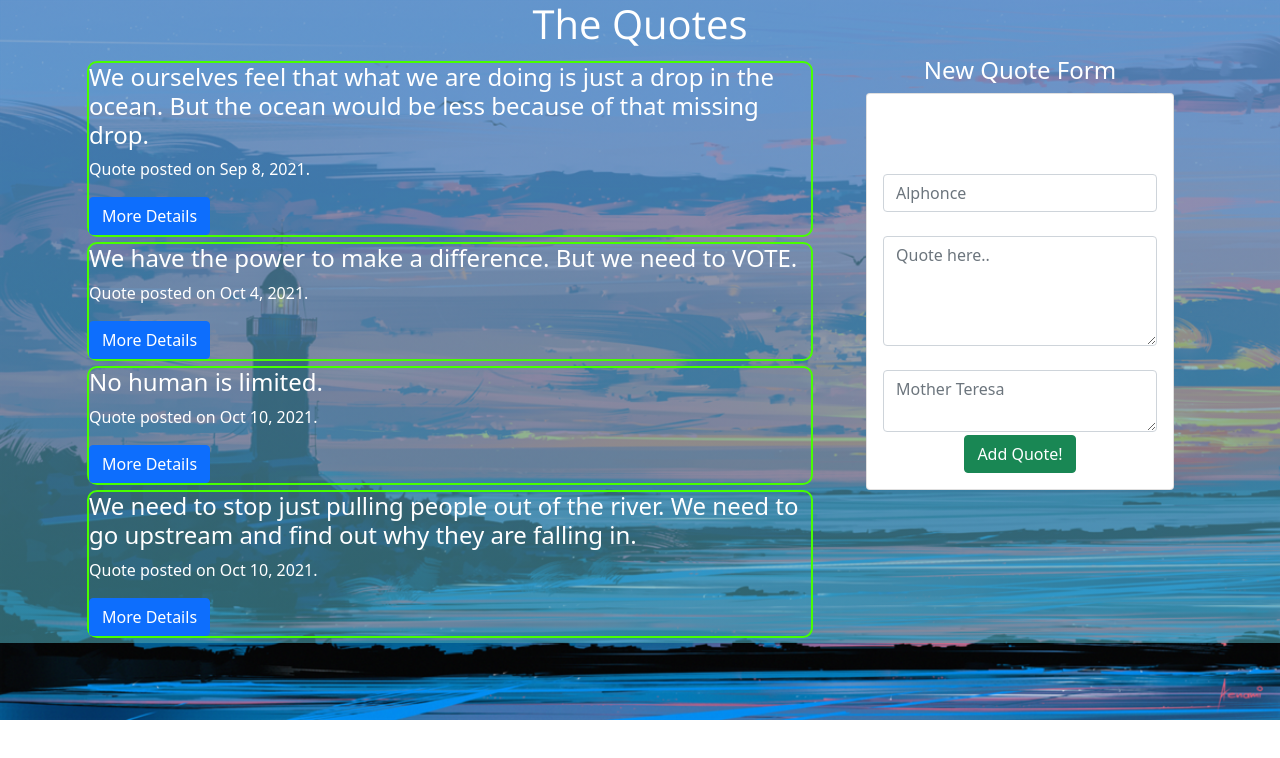
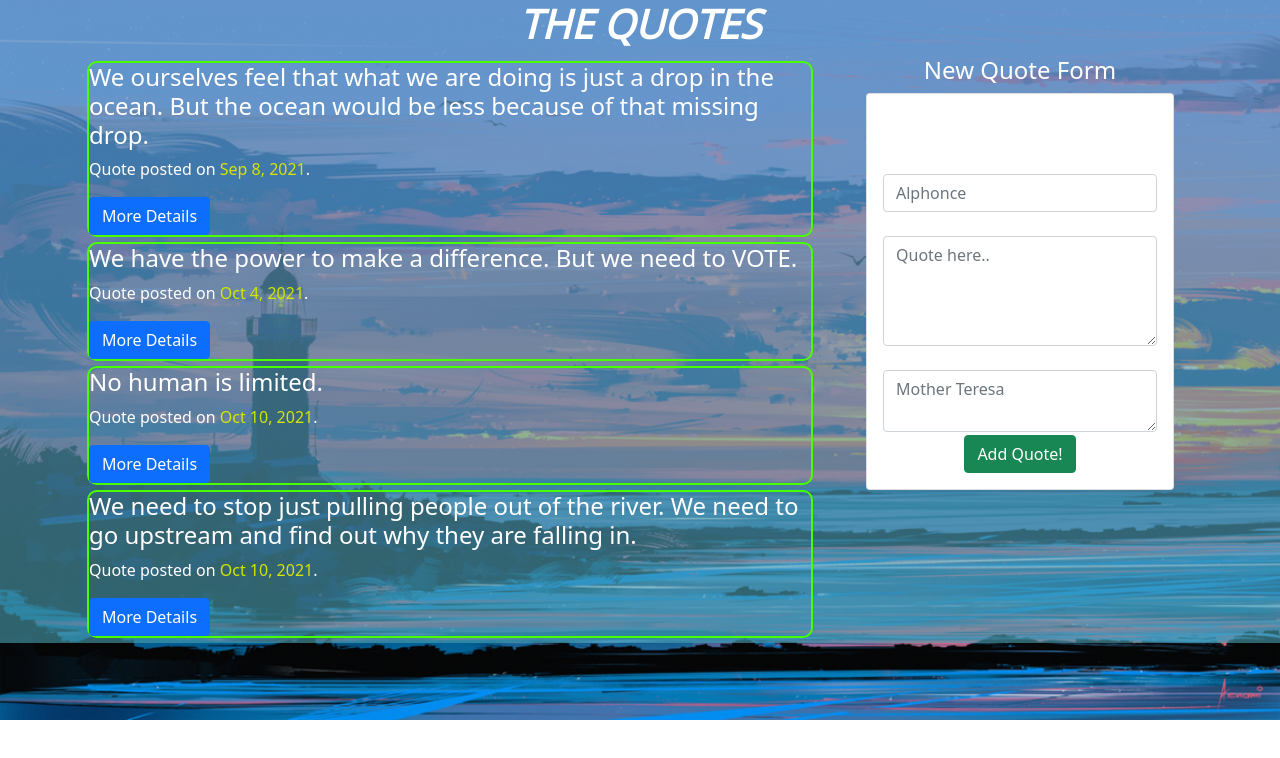
Before and after one commit to Kips-alih/Quotes-App, an Angular app: page / in a window 1280 px wide. Shown: the top 758 px of the page. Built offline with nearby package versions, Linux system fonts and the light colour scheme.

Commit message:
Modify quotecomponent template and stylesheet

```diff
--- a/src/app/quote/quote.component.css
+++ b/src/app/quote/quote.component.css
@@ -2,12 +2,19 @@
 h1{
   text-align: center;
   font-family: 'Open Sans', sans-serif;
+  font-style: oblique;
+  font-weight: 700;
+  text-transform: uppercase;
 }
 div[id="yourQuote"]{
   border: 2px solid rgb(72, 255, 0);
   border-radius: 10px;
   margin:5px
 }
+span[id="posted"]{
+  color: rgb(213, 228, 4);
+
+}
 /* div[class="right"]{
   float: right;
   margin-top: -70px;
--- a/src/app/quote/quote.component.html
+++ b/src/app/quote/quote.component.html
@@ -4,7 +4,7 @@
     <div class="col-md-8">
         <div id="yourQuote" *ngFor='let quote of quotes;let i=index'>
           <h4 appHighlighter>{{quote.theQuote}}</h4>
-          <p>Quote posted on {{quote.creationDate|date}}.</p>
+          <p>Quote posted on <span id="posted">{{quote.creationDate|date}}</span>.</p>
           <div class="right">
             <button class="btn btn-primary" (click)='toggleDetails(i)'>More Details</button>
             <app-quote-detail *ngIf='quote.showDescription'[quote]='quote' (deleteQuote)='deleteThisQuote($event,i)'></app-quote-detail>
```
